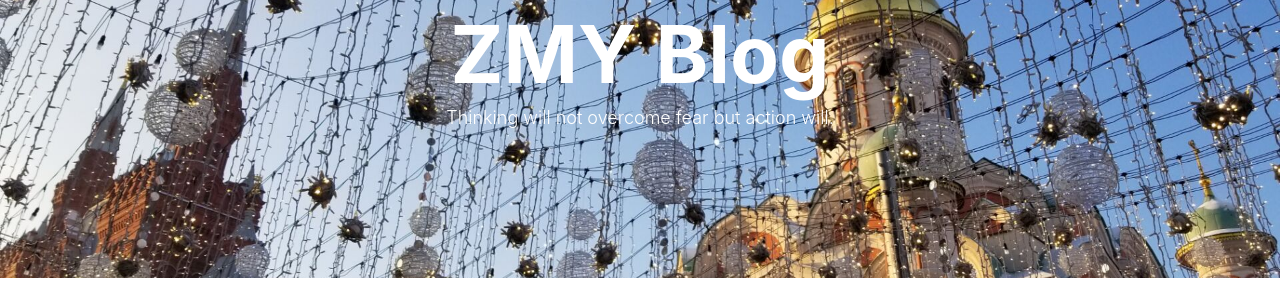
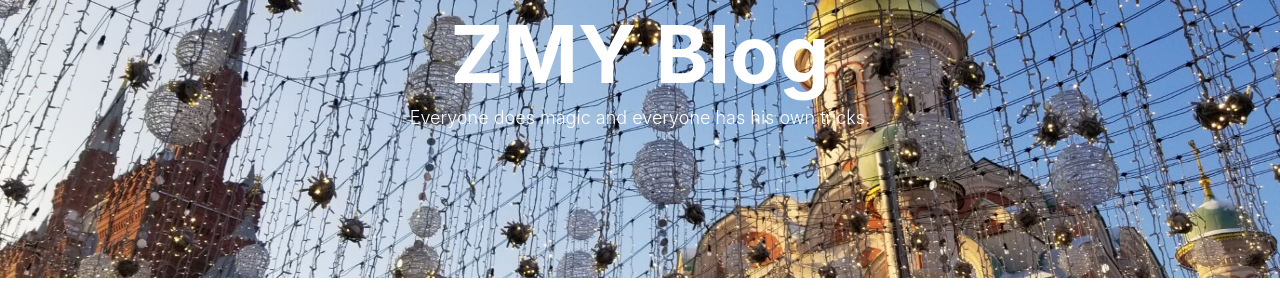
Before and after one commit to MingyanZHU/MingyanZHU.github.io, a Jekyll site: the page built from index.html, in a window 1280 px wide and 900 px high. Shown: the part 140-440 px from the top of the window. Built offline with Jekyll 4.4.1, drawn with Linux system fonts in a browser that asks for light colours; nearby versions of some CDN libraries; the list of posts is cut into pages by our own code; comment, search, counter and statistics services are not loaded.

```diff
--- a/about.html
+++ b/about.html
@@ -111,7 +111,6 @@ header-img: "img/post-bg-rwd.jpg"
 		owner: '1160300314',
 		admin: ['1160300314'],
 		id: window.location.pathname,
-
     });
     gitalk.render('gitalk-container');
 </script>
--- a/index.html
+++ b/index.html
@@ -1,6 +1,6 @@
 ---
 layout: page
-description: "Thinking will not overcome fear but action will."
+description: "Everyone does magic and everyone has his own tricks."
 ---
 
 {% for post in paginator.posts %}
```
Also changed, not shown: other parts of about.html (+1 -1 lines), img/about-BY-gentle.jpg (deleted), img/apple-touch-icon.png (deleted), img/avatar-by.jpg (deleted), img/bg-sky-cloudy.jpg (added), img/bg-sky.jpg (added), img/bg-sun.jpg (added).
